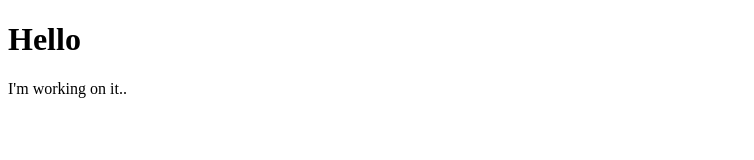
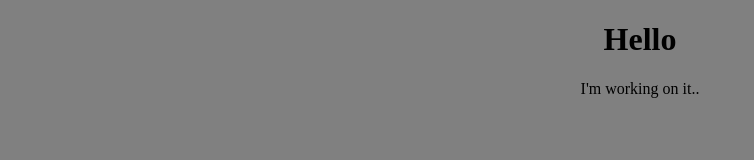
Before and after one commit to ZoolooS/zooloos.github.io, a plain HTML site: page index.html in a window 1280 px wide. Shown: the whole page, without its empty margins (0-754 px from the left). Drawn offline with Linux system fonts and the light colour scheme.

Commit message:
Update index.html

```diff
--- a/index.html
+++ b/index.html
@@ -2,6 +2,7 @@
 <html>
 <head>
   <title>ZoolooS' page</title>
+  <link rel="stylesheet" href="layout.css">
 </head>
 <body>
   <h1>Hello</h1>
```
